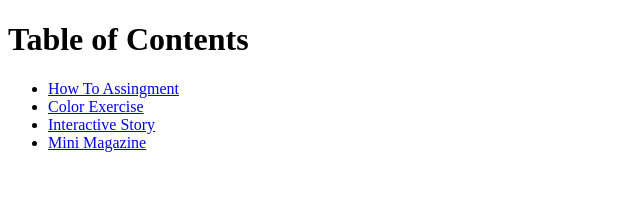
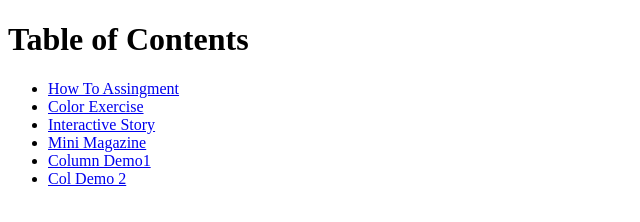
Before and after one commit to colettew333/colettew333.github.io, a plain HTML site: page index.html in a window 1280 px wide. Shown: the whole page, without its empty margins (0-640 px from the left). Drawn offline with Linux system fonts and the light colour scheme.

Commit message:
links updated

```diff
--- a/index.html
+++ b/index.html
@@ -13,6 +13,8 @@
 		<li><a href="color-project/color.html">Color Exercise</a></li>
 		<li><a href="storytelling/index.html">Interactive Story</a></li>
 		<li><a href="Food/index.html">Mini Magazine</a></li>
+        <li><a href="rgs-demo/index.html">Column Demo1</a></li>
+        <li><a href="rgs-demo/page1.html">Col Demo 2</a></li>
 	</ul>
 </nav>
 </body>
```
